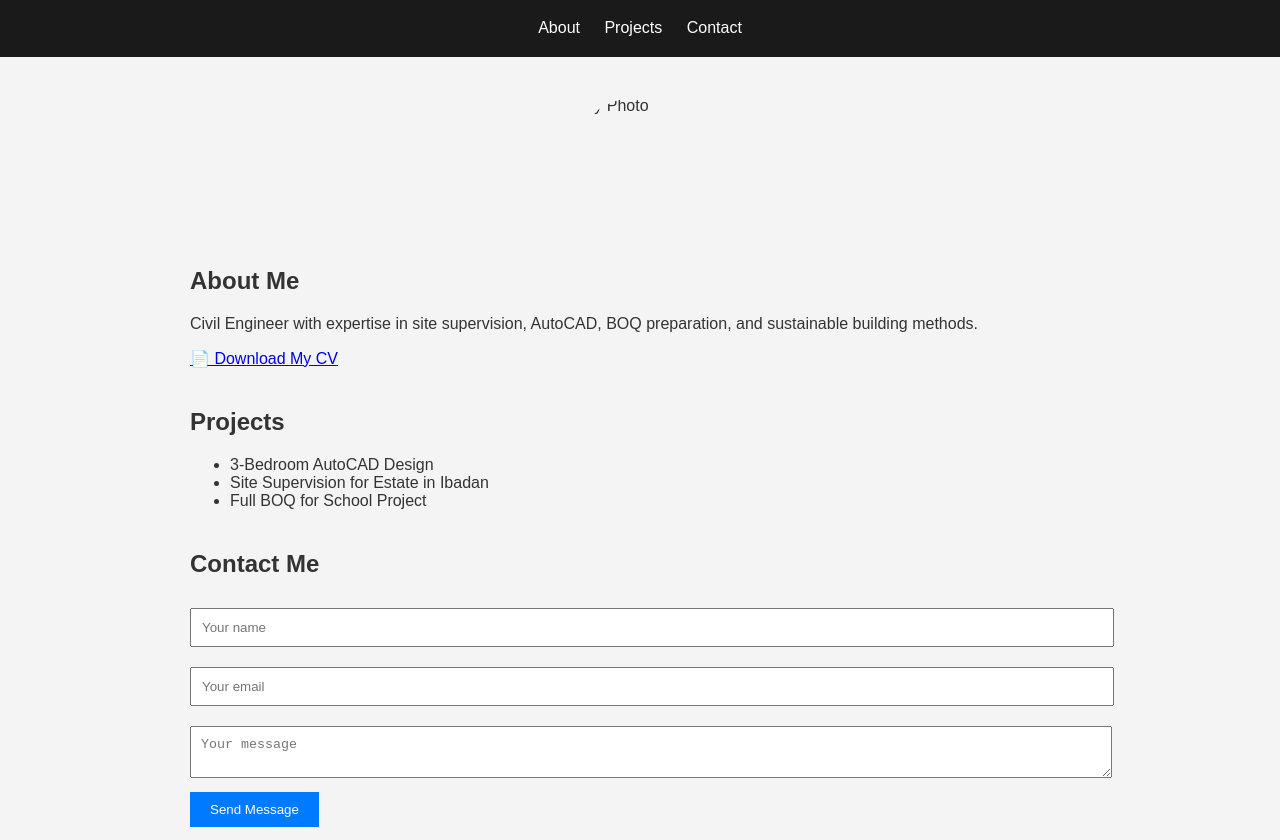
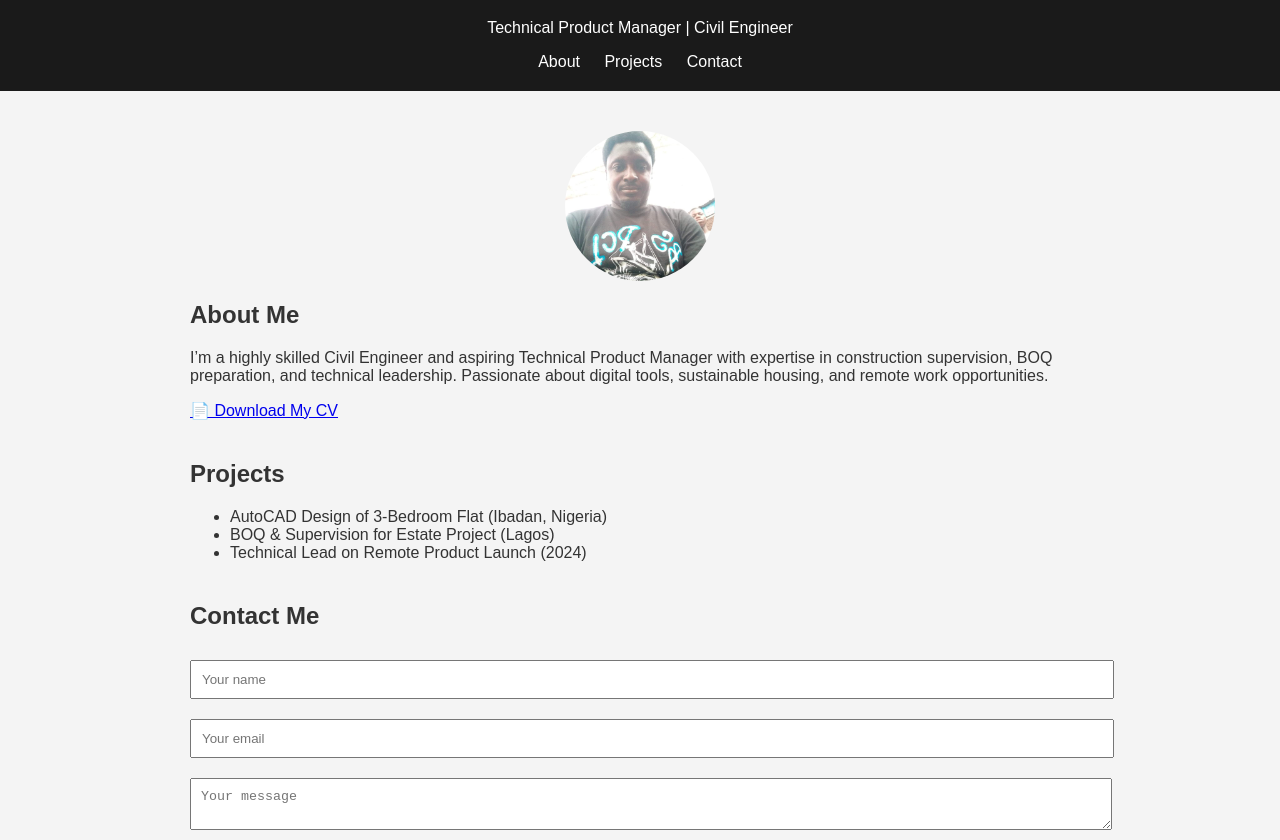
Before and after one commit to kennytony58/portfolio, a plain HTML site: page index.html in a window 1280 px wide. Shown: the part 81-921 px from the top of the page. Drawn offline with Linux system fonts and the light colour scheme.

Commit message:
Update index.html

```diff
--- a/index.html
+++ b/index.html
@@ -3,7 +3,7 @@
 <head>
   <meta charset="UTF-8" />
   <meta name="viewport" content="width=device-width, initial-scale=1.0"/>
-  <title>My Portfolio</title>
+  <title>Adigun Kehinde Ayobami - Technical Product Manager</title>
   <style>
     body {
       margin: 0;
@@ -72,6 +72,7 @@
 
   <header>
     <h1>Adigun Kehinde Ayobami</h1>
+    <p>Technical Product Manager | Civil Engineer</p>
     <nav>
       <a href="#about">About</a>
       <a href="#projects">Projects</a>
@@ -80,20 +81,20 @@
   </header>
 
   <div class="container">
-    <img src="myphoto.jpg" alt="My Photo" class="profile-photo" />
+    <img src="Tony.jpg" alt="My Photo" class="profile-photo" />
 
     <section id="about">
       <h2>About Me</h2>
-      <p>Civil Engineer with expertise in site supervision, AutoCAD, BOQ preparation, and sustainable building methods.</p>
-      <p><a href="cv.pdf" download>📄 Download My CV</a></p>
+      <p>I’m a highly skilled Civil Engineer and aspiring Technical Product Manager with expertise in construction supervision, BOQ preparation, and technical leadership. Passionate about digital tools, sustainable housing, and remote work opportunities.</p>
+      <p><a href="Adigun technical production manage.pdf" download>📄 Download My CV</a></p>
     </section>
 
     <section id="projects">
       <h2>Projects</h2>
       <ul>
-        <li>3-Bedroom AutoCAD Design</li>
-        <li>Site Supervision for Estate in Ibadan</li>
-        <li>Full BOQ for School Project</li>
+        <li>AutoCAD Design of 3-Bedroom Flat (Ibadan, Nigeria)</li>
+        <li>BOQ & Supervision for Estate Project (Lagos)</li>
+        <li>Technical Lead on Remote Product Launch (2024)</li>
       </ul>
     </section>
 
@@ -105,8 +106,9 @@
         <textarea name="message" placeholder="Your message" required></textarea>
         <button type="submit">Send Message</button>
       </form>
+
       <div class="social-links">
-        <p>Connect:</p>
+        <p>Connect with me:</p>
         <a href="https://wa.me/2349012345678" target="_blank">WhatsApp</a>
         <a href="https://linkedin.com/in/yourlinkedin" target="_blank">LinkedIn</a>
         <a href="https://github.com/kennytony58" target="_blank">GitHub</a>
@@ -115,7 +117,7 @@
   </div>
 
   <footer>
-    <p>© 2025 Adigun Kehinde Ayobami</p>
+    <p>© 2025 Adigun Kehinde Ayobami. All rights reserved.</p>
   </footer>
 
 </body>
```
